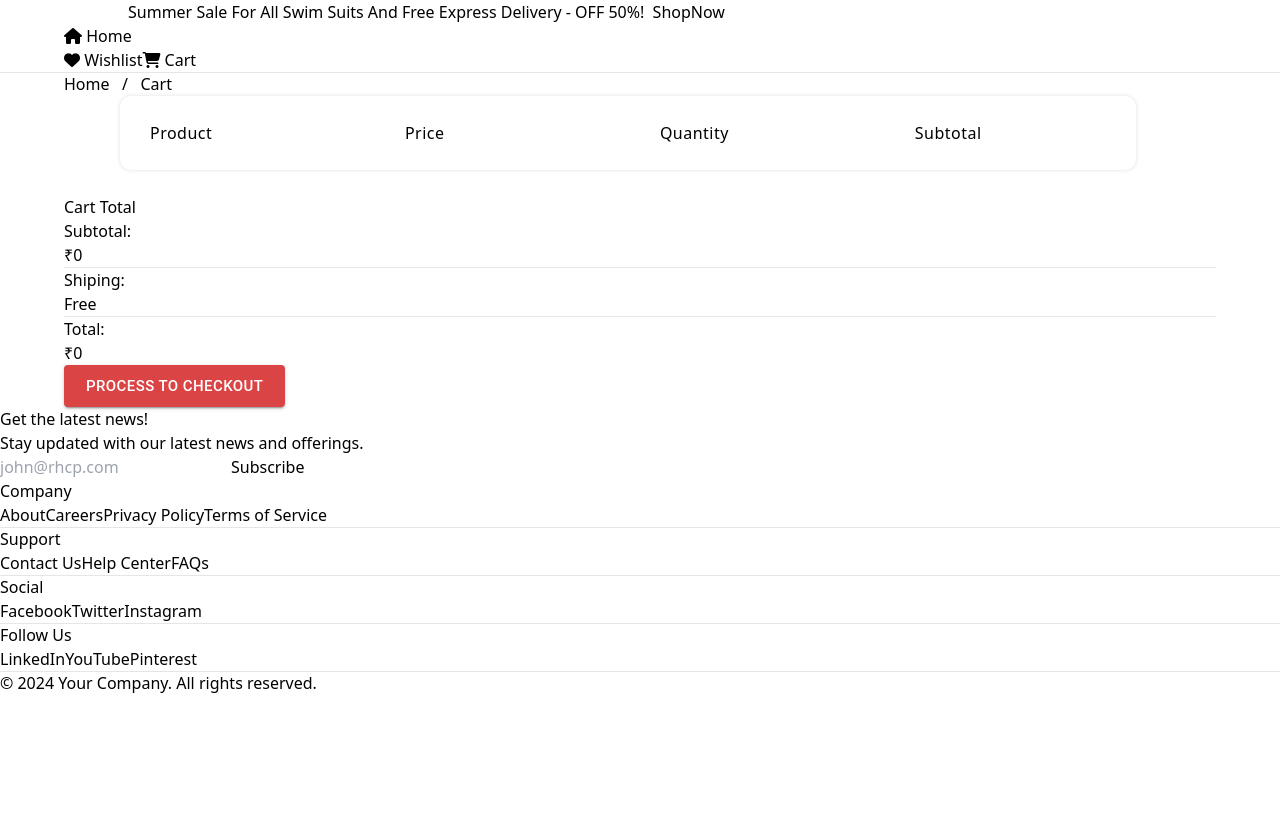
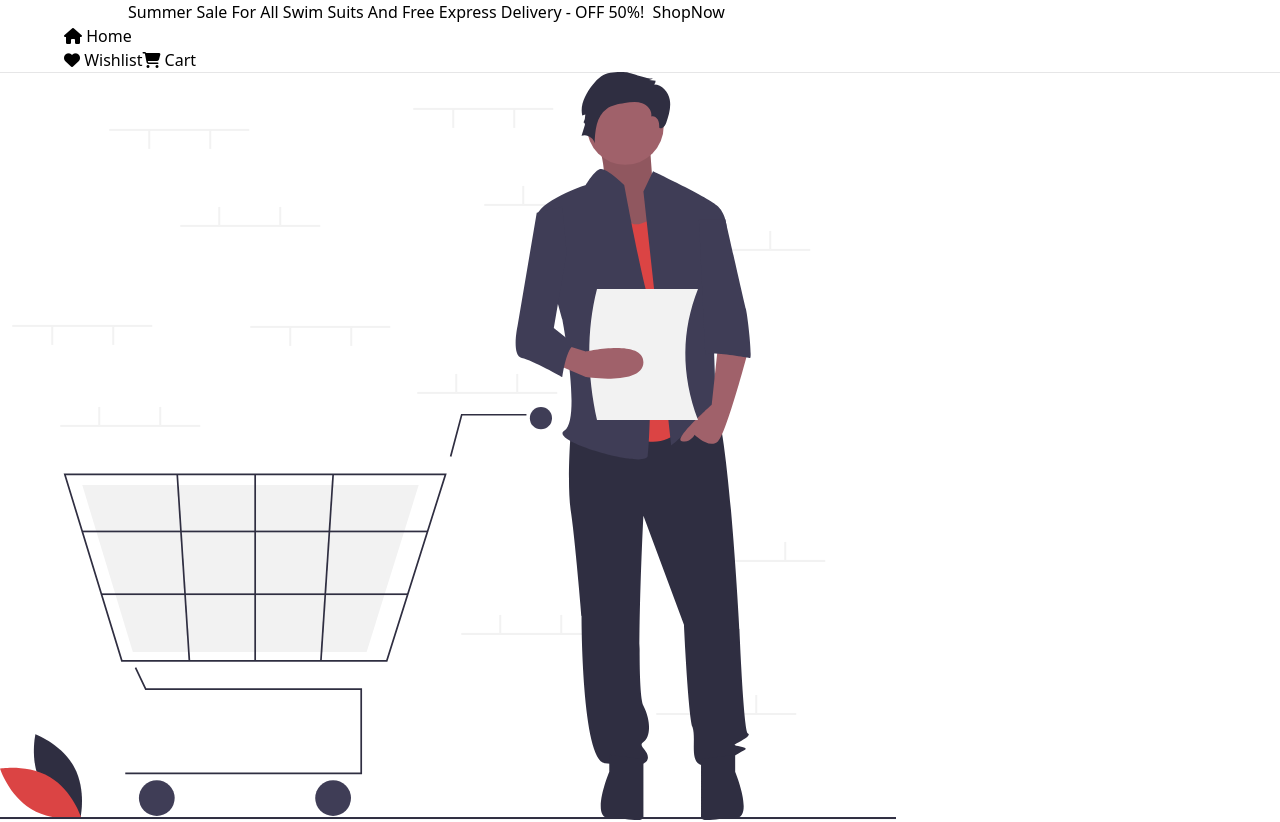
Before and after one commit to parikshit-jaiswal/e-commerce-ReactApp, a React (Vite) app: page /cart in a window 1280 px wide. Shown: the top 822 px of the page. Before the commit the page ends 800 px from the top, so only its background shows below. Built offline with nearby package versions, Linux system fonts and the light colour scheme.

Commit message:
All functionalities added,

```diff
--- a/src/pages/cart/cartComponents/Hero.jsx
+++ b/src/pages/cart/cartComponents/Hero.jsx
@@ -30,9 +30,9 @@ function Hero() {
     useEffect(() => {
         const netTotal = cart.reduce((acc, item) => acc + item.price_after_discount * item.quantity, 0);
         setTotal(netTotal);
-        console.log("Updated Total:", netTotal); // Debugging log
     }, [cart]);
 
+    if (cart.length > 0) {
         return (
             <div className='containerP ml-10 mt-44 mb-44'>
                 <div className=" text-lg mb-16">
@@ -53,6 +53,17 @@ function Hero() {
                 </div>
             </div>
         )
+    } else {
+        return (
+            <div className="">
+                <div className="mt-[10rem] mb-10 flex justify-center">
+                    {/* <div className="text-black text-4xl font-extrabold relative left-[23%] top-[35vh] w-fit text-nowrap">Your <span className='text-[#db4444]'>Cart</span> Is Empty</div> */}
+                    <img className='h-[35vw] w-[40vw]' src="emptyCart.svg" alt="" />
+                </div>
+            </div >
+        )
+    }
+
 }
 
 export default Hero
--- a/src/pages/wishlist/wishListComponents/Hero.jsx
+++ b/src/pages/wishlist/wishListComponents/Hero.jsx
@@ -40,7 +40,7 @@ function Hero() {
         localStorage.removeItem('wishList');
     };
 
-
+    if (wishList.length > 0) {
         return (
             <div className='containerP ml-8 mt-44 mb-20'>
                 <div className="text-xl flex justify-between">
@@ -70,5 +70,16 @@ function Hero() {
 
         )
     }
+    else {
+        return (
+            <div className="">
+                <div className="mt-[10rem] mb-10 flex justify-center">
+                    <img className='h-[35vw] w-[40vw]' src="emptyWishlist.svg" alt="" />
+
+                </div>
+            </div >
+        )
+    }
+}
 
 export default Hero
```
Also changed, not shown: public/emptyWishlist.svg (added). Lines whose indentation alone changed are shown as unchanged.
